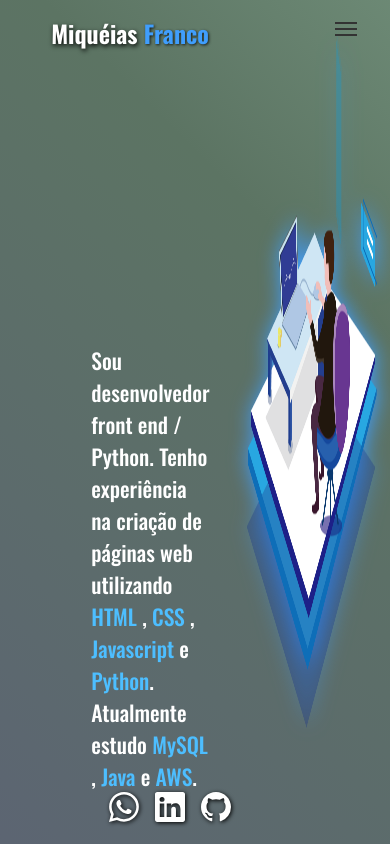
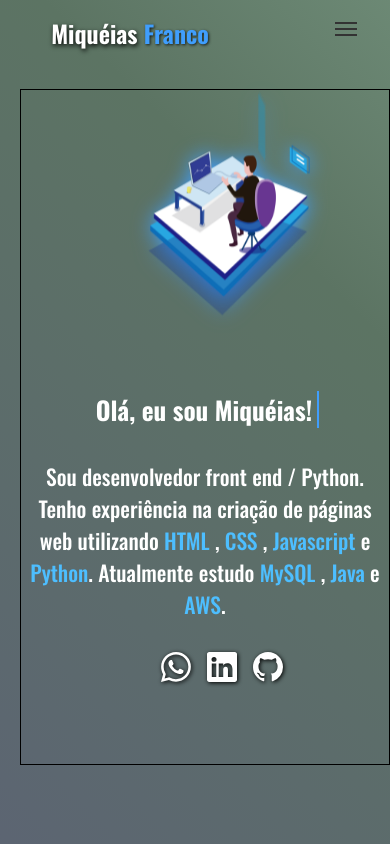
Before and after one commit to MiqueiasFranco/Portif-lio, a plain HTML site: page index.html in a window 390 px wide. Shown: the top 844 px of the page. Drawn offline with nearby package versions, Linux system fonts and the light colour scheme.

Commit message:
responsividade no home

```diff
--- a/css/responsivo.css
+++ b/css/responsivo.css
@@ -19,6 +19,7 @@
     .containerprojetos {
         display: grid;
         grid-template-columns: 1fr;
+        overflow-y: scroll;
     }
 
 }
@@ -47,8 +48,20 @@
 
 @media screen and (max-width: 830px) {
 
+    .apresentacao{
+        display: flex;
+        flex-direction: column;
+        text-align: center;
+        align-items: center;
+    }
     .content {
-        order: 1;
+        display: flex;
+        flex-direction: column;
+    }
+
+    .content .img{
+        margin-left: 0;
+        order: -1;
     }
 
 
@@ -94,7 +107,7 @@
         background-color: #242323ce;
         border-radius: 10px 0 0 10px;
         height: 100vh;
-        width: 30%;
+        width: 40vw;
         z-index: 20;
     }
 }
--- a/css/style.css
+++ b/css/style.css
@@ -45,7 +45,6 @@ body {
 .home {
     position: relative;
     display: flex;
-    flex-direction: row;
     justify-content: center;
     padding-left: 20px;
     height: 100vh;
@@ -54,14 +53,12 @@ body {
     font-size: large;
 }
 
-.home img {
-    position: absolute;
-    top: 0;
-    right: 0;
-    width: 40%;
-    height: 90%;
+.content img {
+    height: 80%;
+    width: 80%;
     filter: drop-shadow(1px 1px 10px #409efc);
     animation: float 3s ease-in-out infinite;
+    margin-left: 20%;
 }
 
 @keyframes float {
@@ -80,26 +77,30 @@ body {
 
 .content {
     display: flex;
-    flex-direction: column;
-    justify-content: space-around;
-    height: 20%;
+    flex-direction: row;
+    justify-content:flex-start;
+    align-items: center;
     font-size: larger;
+    border: 1px solid black;
+    height: 80vh;
 }
+
 
 .content .icons {
     justify-content: flex-start;
     margin-left: 0;
+    transition: .5s;
 }
 
 .content span {
     color: #409efc;
     filter: brightness(1.2);
 }
-
-.content p {
-    width: 30vw;
+.apresentacao{
+    display: flex;
+    flex-direction: column;
+    gap: 2rem;
 }
-
 
 .content h3 {
     white-space: nowrap;
--- a/index.html
+++ b/index.html
@@ -14,14 +14,13 @@
     <div class="container" id="container">
 
 
-        <nav class="navbar" id="navbar">
         <h2 class="logo"><a href="#container">Miquéias<span> Franco</span></a></h2>
-
         <div class="menu" id="menu">
             <div class="line1"></div>
             <div class="line1"></div>
             <div class="line1"></div>
         </div>
+        <nav class="navbar" id="navbar">
             <ul>
                 <button onclick="onNavbar()" class="close" id="close">
                     <svg xmlns="http://www.w3.org/2000/svg" width="20" height="20" fill="#fff" class="bi bi-x-square"
@@ -42,6 +41,7 @@
         </nav>
         <div class="home" id="home">
             <div class="content">
+                <div class="apresentacao">
                     <h3>Olá, eu sou Miquéias!</h3>
                     <p>Sou desenvolvedor front end / Python. Tenho experiência na criação de páginas web utilizando
                         <span>HTML</span> ,
@@ -74,6 +74,7 @@
                 </div>
                 <div class="img">
                     <img src="assets/ilustraçãopng.png" alt="foto de Miqueias">
+                </div>
             </div>
         </div>
 
--- a/scripts/navbar.js
+++ b/scripts/navbar.js
@@ -8,16 +8,12 @@ function onNavbar() {
     if (showNav) {
         navbar.style.marginRight = '0vw';
         navbar.style.animationName = 'mostrar';
-        content.style.filter = 'blur(3px)'
-        container.style.filter = 'blur(3px)'
-        banner.style.filter = 'blur(3px)'
+
     }
     else {
         navbar.style.marginRight = '-100vw';
         navbar.style.animationName = 'ofNav';
-        content.style.filter = ''
-        container.style.filter = ''
-        banner.style.filter = ''
+
     }
 
 }
```
Lines whose indentation alone changed are shown as unchanged.
